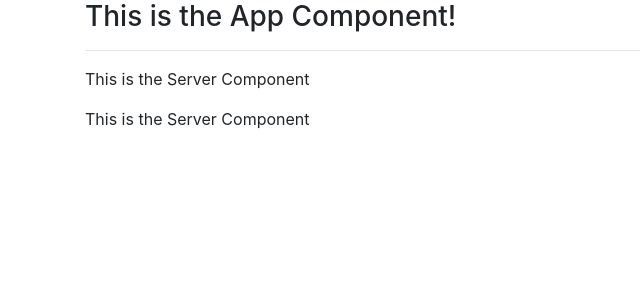
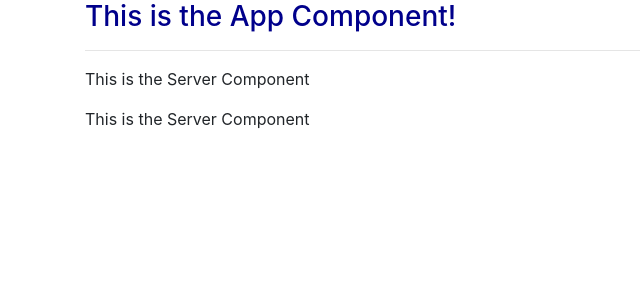
Before and after one commit to benlr98/learn-angular, an Angular app: page / in a window 1280 px wide. Shown: the top 300 px of the page, without its empty margins (0-640 px from the left). Built offline with nearby package versions, Linux system fonts and the light colour scheme.

Commit message:
h3 to darkblue

```diff
--- a/src/app/app.component.scss
+++ b/src/app/app.component.scss
@@ -0,0 +1,3 @@
+h3 {
+    color: darkblue;
+}
```
